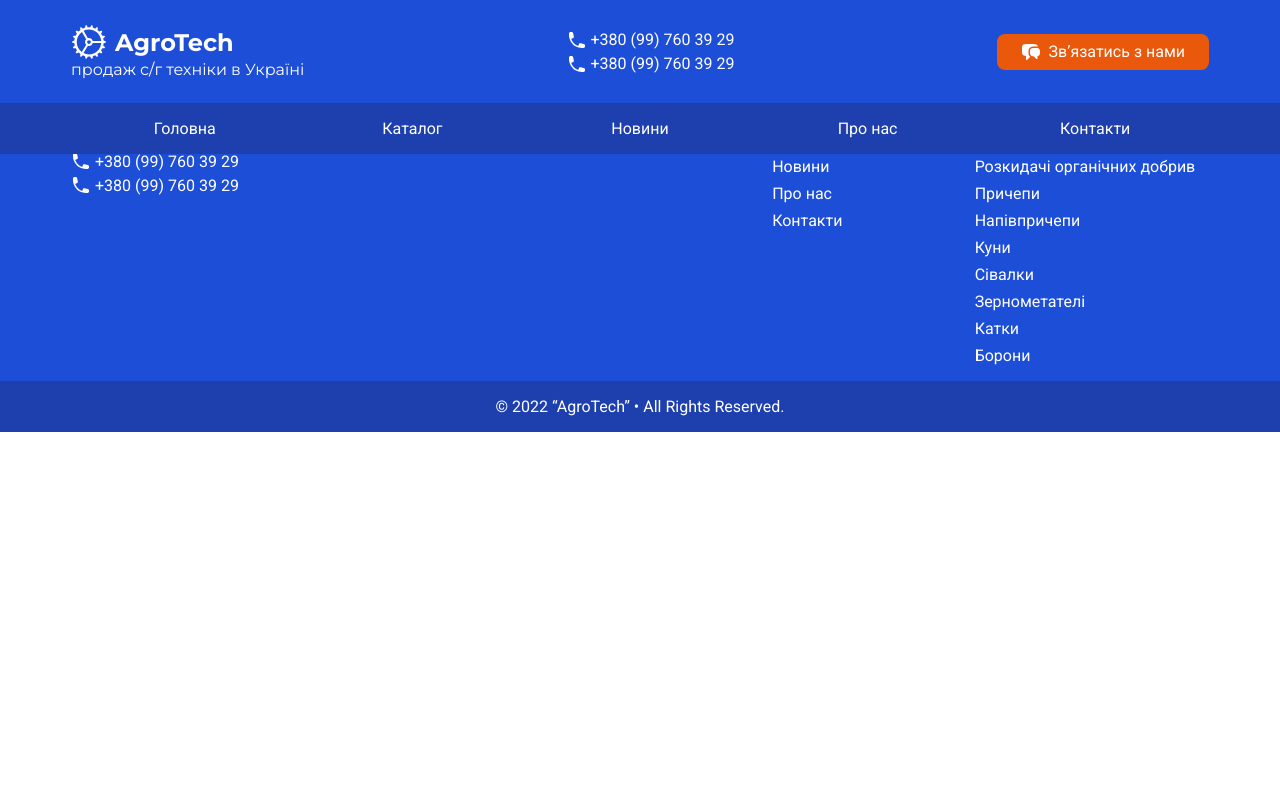
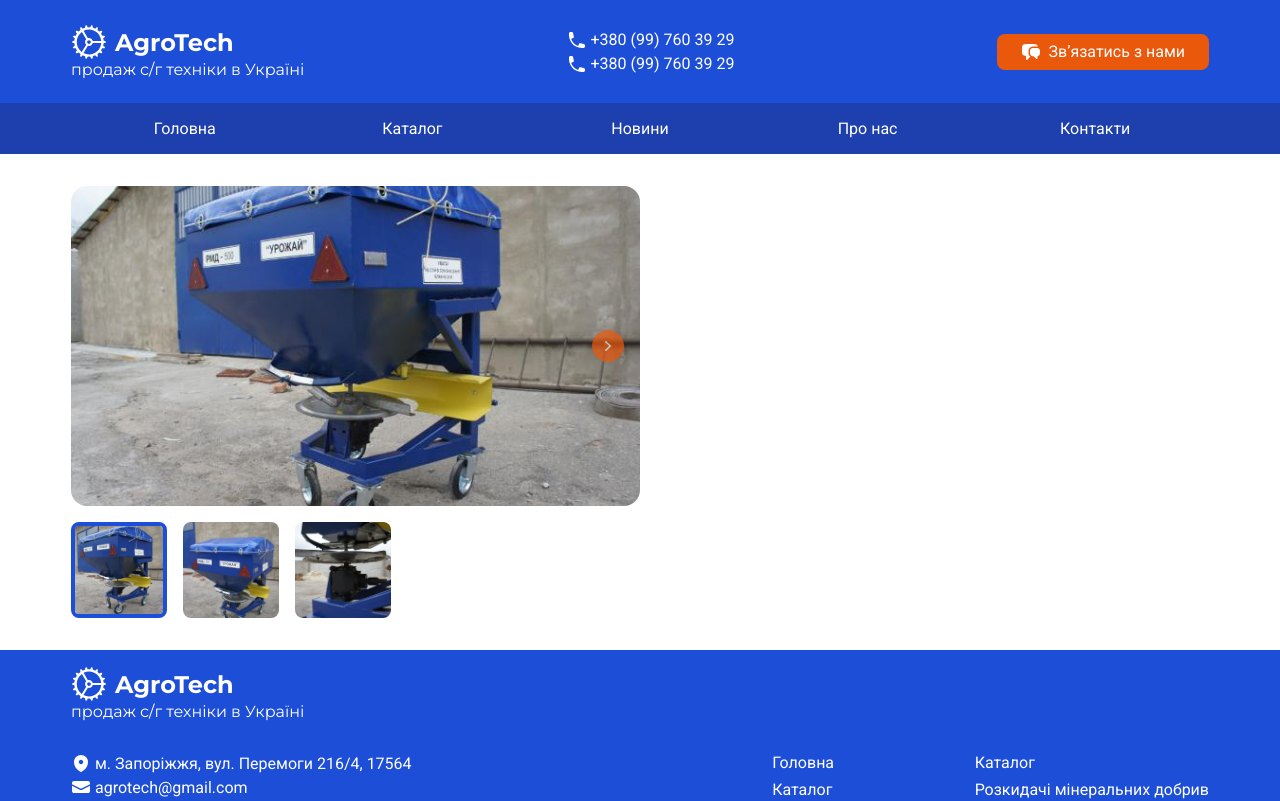
Before and after one commit to ptrv-dev/www-bova, a React (Create React App) app: page /products/1/1 in a window 1280 px wide. Shown: the top 801 px of the page. Built offline with nearby package versions, Linux system fonts and the light colour scheme.

Commit message:
Product Page Slider

```diff
--- a/src/App.tsx
+++ b/src/App.tsx
@@ -4,11 +4,12 @@ import { BrowserRouter } from 'react-router-dom';
 
 import HomePage from './pages/HomePage';
 import CatalogPage from './pages/CatalogPage';
+import ProductsPage from './pages/ProductsPage';
+import ProductPage from './pages/ProductPage';
 
 import Header from './components/Header';
 import Footer from './components/Footer';
 import ContactUsPopup from './components/contactUsPopup';
-import ProductsPage from './pages/ProductsPage';
 
 const App: React.FC = () => {
   return (
@@ -18,6 +19,7 @@ const App: React.FC = () => {
         <Route index element={<HomePage />} />
         <Route path="/catalog" element={<CatalogPage />} />
         <Route path="/products/:category" element={<ProductsPage />} />
+        <Route path="/products/:category/:id" element={<ProductPage />} />
       </Routes>
       <ContactUsPopup />
       <Footer />
--- /dev/null
+++ b/src/pages/ProductPage/ProductPage.scss
@@ -0,0 +1,76 @@
+.product-page {
+  padding-top: 154px;
+  &__container {
+    padding: 2rem 1rem;
+  }
+  &__top {
+    display: flex;
+    gap: 30px;
+  }
+}
+.product-slider {
+  width: 100%;
+  max-width: 50%;
+  &__root {
+    position: relative;
+
+    max-height: 320px;
+    display: flex;
+    align-items: center;
+    justify-content: center;
+    overflow: hidden;
+    border-radius: 1rem;
+    img {
+      width: 100%;
+      display: block;
+    }
+    margin-bottom: 1rem;
+  }
+  &__row {
+    display: flex;
+    gap: 1rem;
+  }
+  &__img {
+    width: 6rem;
+    height: 6rem;
+    border-radius: 0.5rem;
+    object-fit: cover;
+    cursor: pointer;
+    &_active {
+      border: 0.25rem solid #1d4ed8;
+    }
+  }
+  &__btn {
+    position: absolute;
+    background: #ea580c;
+    width: 2rem;
+    height: 2rem;
+    border-radius: 50%;
+    display: inline-flex;
+    align-items: center;
+    justify-content: center;
+    color: #fff;
+    border: none;
+    svg {
+      width: 20px;
+      height: 20px;
+    }
+    &_prev {
+      left: 1rem;
+    }
+    &_next {
+      right: 1rem;
+    }
+    opacity: 0.7;
+    transition: opacity 0.2s;
+    &:hover {
+      opacity: 1;
+    }
+  }
+}
+
+@media screen and (max-width: 550px) {
+  .product-page {
+    padding-top: 103px;
+  }
+}
--- /dev/null
+++ b/src/pages/ProductPage/index.tsx
@@ -0,0 +1,101 @@
+import React from 'react';
+import { useParams } from 'react-router-dom';
+
+import { IProductItem } from '../../@types/custom';
+
+import './ProductPage.scss';
+
+import json from '../../json/products.json';
+
+const ProductPage: React.FC = () => {
+  const { category, id } = useParams();
+
+  const [data, setData] = React.useState<IProductItem | undefined>();
+  const [currentSlide, setCurrentSlide] = React.useState<number>(0);
+
+  React.useEffect(() => {
+    setData(
+      json.find(
+        (item) => item.categoryId === Number(category) && item.id === Number(id)
+      )
+    );
+  }, [category, id]);
+
+  const handleClickNext = () => {
+    if (currentSlide < data!.images.length - 1)
+      setCurrentSlide((prev) => prev + 1);
+  };
+  const handleClickPrev = () => {
+    if (currentSlide > 0) setCurrentSlide((prev) => prev - 1);
+  };
+
+  return (
+    <div className="product-page">
+      {data && (
+        <div className="product-page__container container">
+          <div className="product-page__top">
+            <div className="product-slider">
+              <div className="product-slider__root">
+                {currentSlide > 0 && (
+                  <button
+                    onClick={handleClickPrev}
+                    className="product-slider__btn product-slider__btn_prev"
+                  >
+                    <svg
+                      xmlns="http://www.w3.org/2000/svg"
+                      viewBox="0 0 20 20"
+                      fill="currentColor"
+                    >
+                      <path
+                        fillRule="evenodd"
+                        d="M12.79 5.23a.75.75 0 01-.02 1.06L8.832 10l3.938 3.71a.75.75 0 11-1.04 1.08l-4.5-4.25a.75.75 0 010-1.08l4.5-4.25a.75.75 0 011.06.02z"
+                        clipRule="evenodd"
+                      />
+                    </svg>
+                  </button>
+                )}
+                <img
+                  src={`/assets/img/products/${data.images[currentSlide]}`}
+                  alt=""
+                />
+                {currentSlide < data.images.length - 1 && (
+                  <button
+                    onClick={handleClickNext}
+                    className="product-slider__btn product-slider__btn_next"
+                  >
+                    <svg
+                      xmlns="http://www.w3.org/2000/svg"
+                      viewBox="0 0 20 20"
+                      fill="currentColor"
+                    >
+                      <path
+                        fillRule="evenodd"
+                        d="M7.21 14.77a.75.75 0 01.02-1.06L11.168 10 7.23 6.29a.75.75 0 111.04-1.08l4.5 4.25a.75.75 0 010 1.08l-4.5 4.25a.75.75 0 01-1.06-.02z"
+                        clipRule="evenodd"
+                      />
+                    </svg>
+                  </button>
+                )}
+              </div>
+              <div className="product-slider__row">
+                {data.images.map((image, idx) => (
+                  <img
+                    onClick={() => setCurrentSlide(idx)}
+                    key={idx}
+                    src={`/assets/img/products/${image}`}
+                    alt=""
+                    className={`product-slider__img ${
+                      idx === currentSlide ? 'product-slider__img_active' : ''
+                    }`}
+                  />
+                ))}
+              </div>
+            </div>
+          </div>
+        </div>
+      )}
+    </div>
+  );
+};
+
+export default ProductPage;
```
